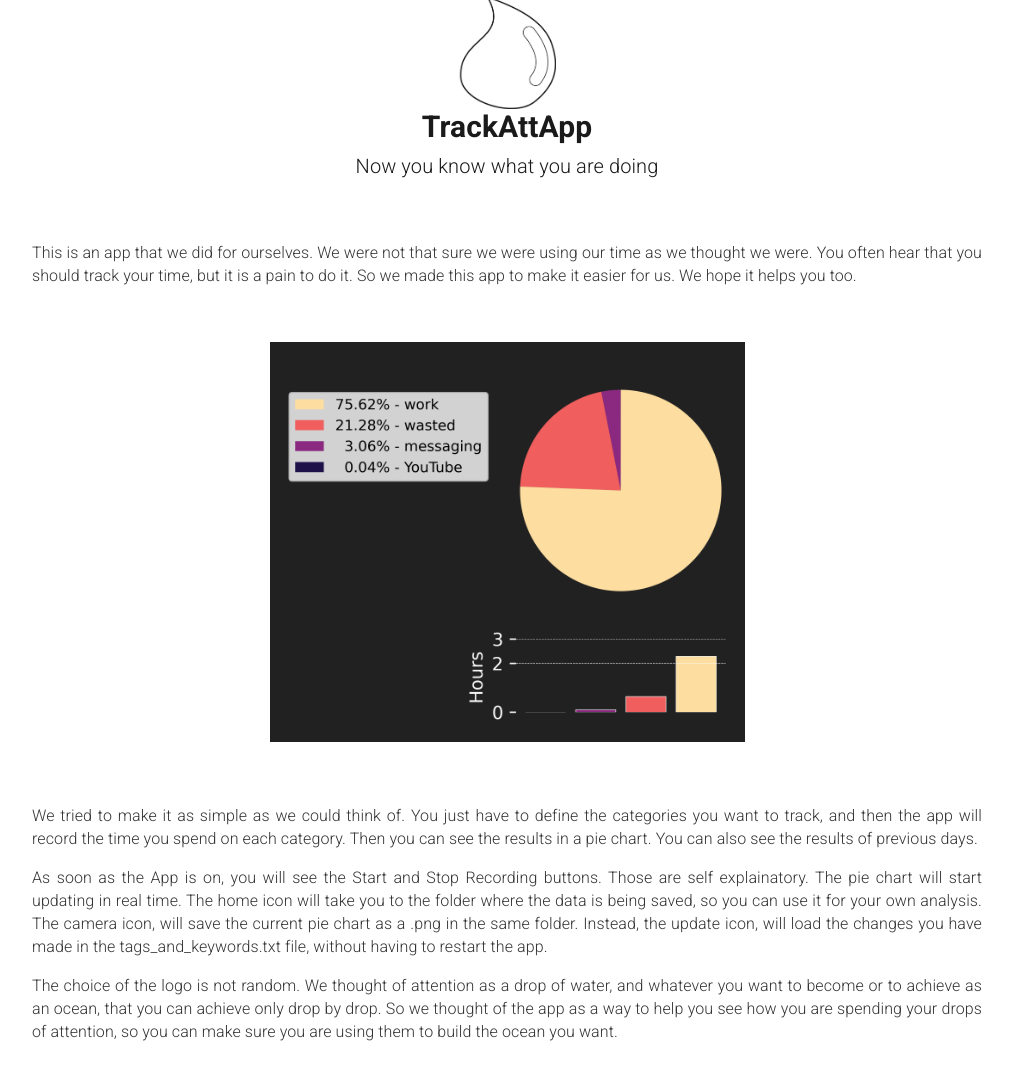
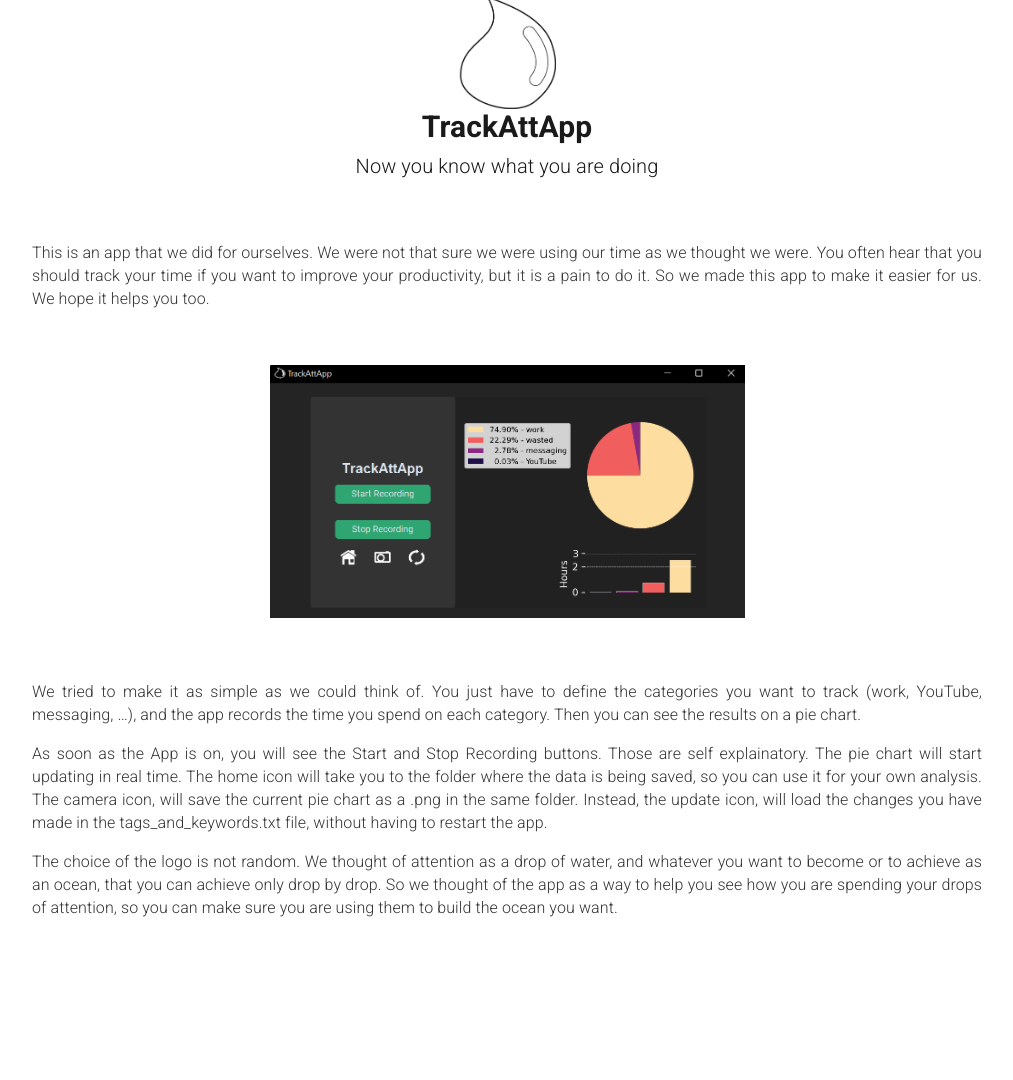
Before and after one commit to trackattapp/trackattapp, a Jekyll site: the page built from _pages/home.md, in a window 1280 px wide and 1400 px high, cut to the strip 174-1254 px from the top of the window. Shown: the whole strip, without its empty margins (133-1146 px from the left). Built offline with Jekyll 4.4.1, drawn with Linux system fonts in a browser that asks for light colours.

Commit message:
minor changes

```diff
--- a/_pages/home.md
+++ b/_pages/home.md
@@ -21,22 +21,23 @@ acknowledgements: ""
 <br><br>
 
 This is an app that we did for ourselves. We were not that sure we were using our time
-as we thought we were. You often hear that you should track your time, but it is a pain
+as we thought we were. You often hear that you should track your time if you want
+to improve your productivity, but it is a pain
 to do it. So we made this app to make it easier for us. We hope it helps you too.
 
 <br>
 
 <center>
 <div style="overflow: hidden; text-align:center; width: 50%;">
-<img src="{{ "/static/img/banner/trackattapp_eg.png" | prepend:site.baseurl }}" class="center">
+<img src="{{ "/static/img/banner/trackattapp_eg2.png" | prepend:site.baseurl }}" class="center">
 </div>
 </center>
 
 <br><br>
 
 We tried to make it as simple as we could think of. You just have to define the categories
-you want to track, and then the app will record the time you spend on each category. Then
-you can see the results in a pie chart. You can also see the results of previous days.
+you want to track (work, YouTube, messaging, ...), and the app records the time you spend on each
+category. Then you can see the results on a pie chart.
 
 As soon as the App is on, you will see the Start and Stop Recording buttons. Those are
 self explainatory. The
```
Also changed, not shown: static/img/banner/trackattapp_eg2.png (added).
